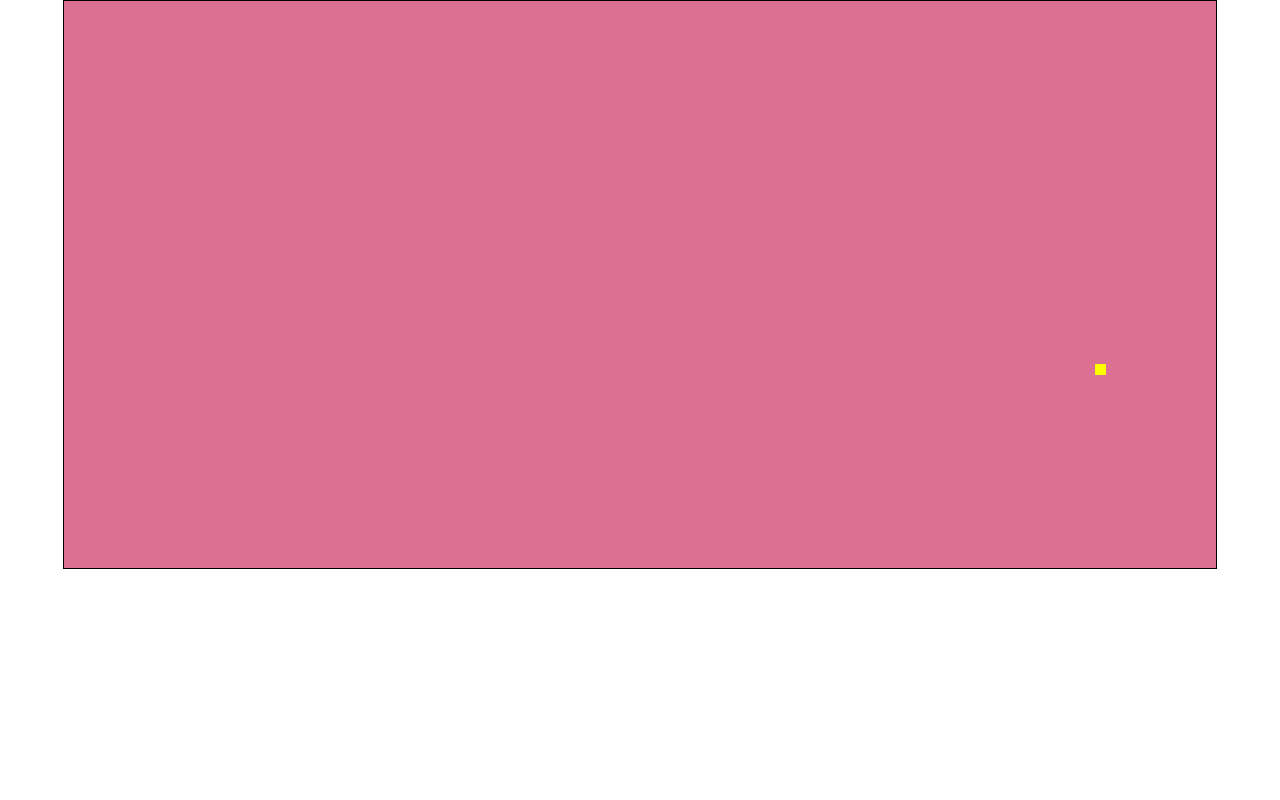
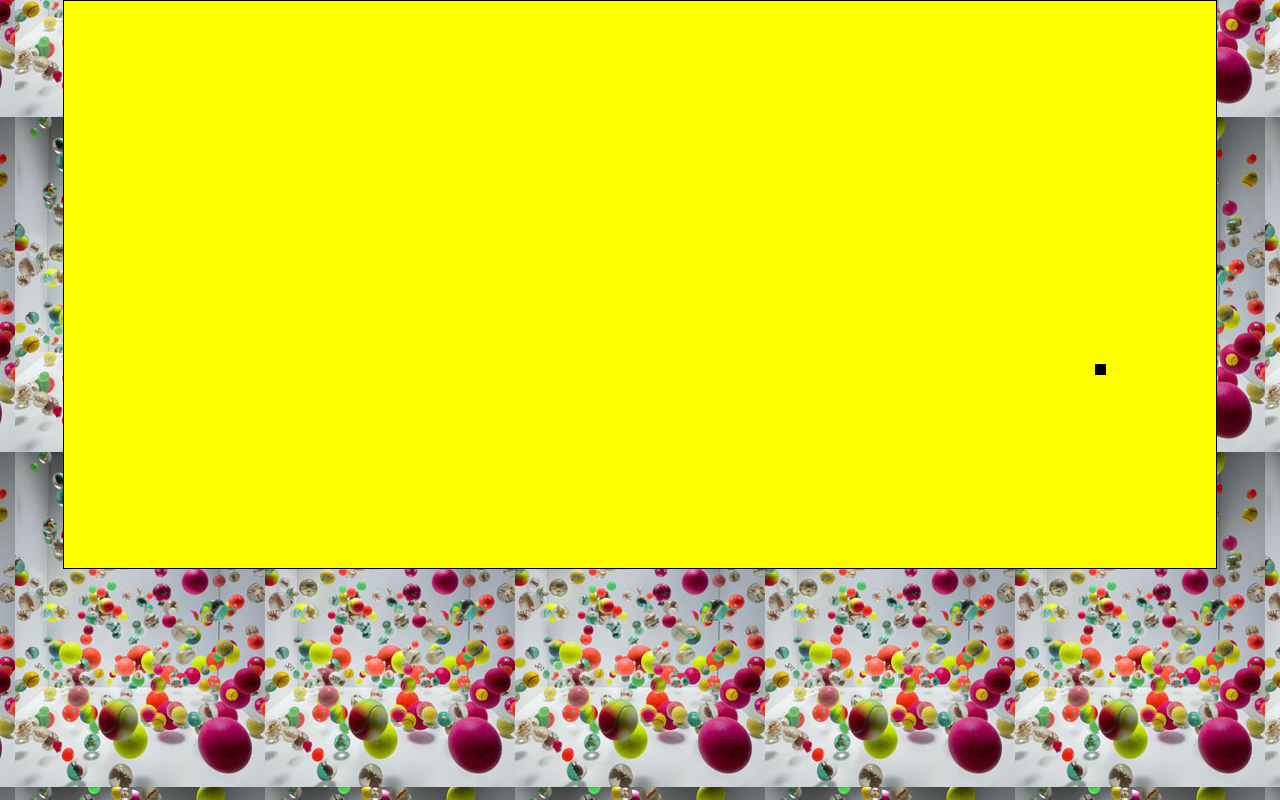
Before and after one commit to lil-jojo/pongo, a plain HTML site: page index.html in a window 1280 px wide. Drawn offline with Linux system fonts and the light colour scheme.

Commit message:
Added background

```diff
--- a/index.css
+++ b/index.css
@@ -17,10 +17,10 @@ html {
 	list-style: none;
   }
 
-  img {
+img {
 	max-width: 100%;
 	height: auto;
-  }
+}
 
 h1 {
 	color : violet;
@@ -31,3 +31,6 @@ canvas {
 	margin-left: auto;
 	margin-right: auto;
 }
+body {
+	background: URL("bouncy-balls.jpeg") center;
+}
--- a/index.js
+++ b/index.js
@@ -14,7 +14,7 @@ let height = 10
 setScreenSize()
 
 function draw() {
-	screen.fillStyle = "#FFFF00"
+	screen.fillStyle = "#000000"
 	screen.fillRect(absX-(width/2), absY-(height/2), width, height)
 }
 
@@ -26,7 +26,7 @@ function gameLoop() {
 function setScreenSize(){
 	canvas.width = window.innerWidth * 0.9
 	canvas.height = canvas.width / 2.031
-	screen.fillStyle = "palevioletred"
+	screen.fillStyle = "yellow"
 	screen.fillRect(0, 0, canvas.width, canvas.height)
 	console.log("W:", canvas.width, "H:", canvas.height)
 	// x = canvas.width / 2
```
Also changed, not shown: bouncy-balls.jpeg (added).
